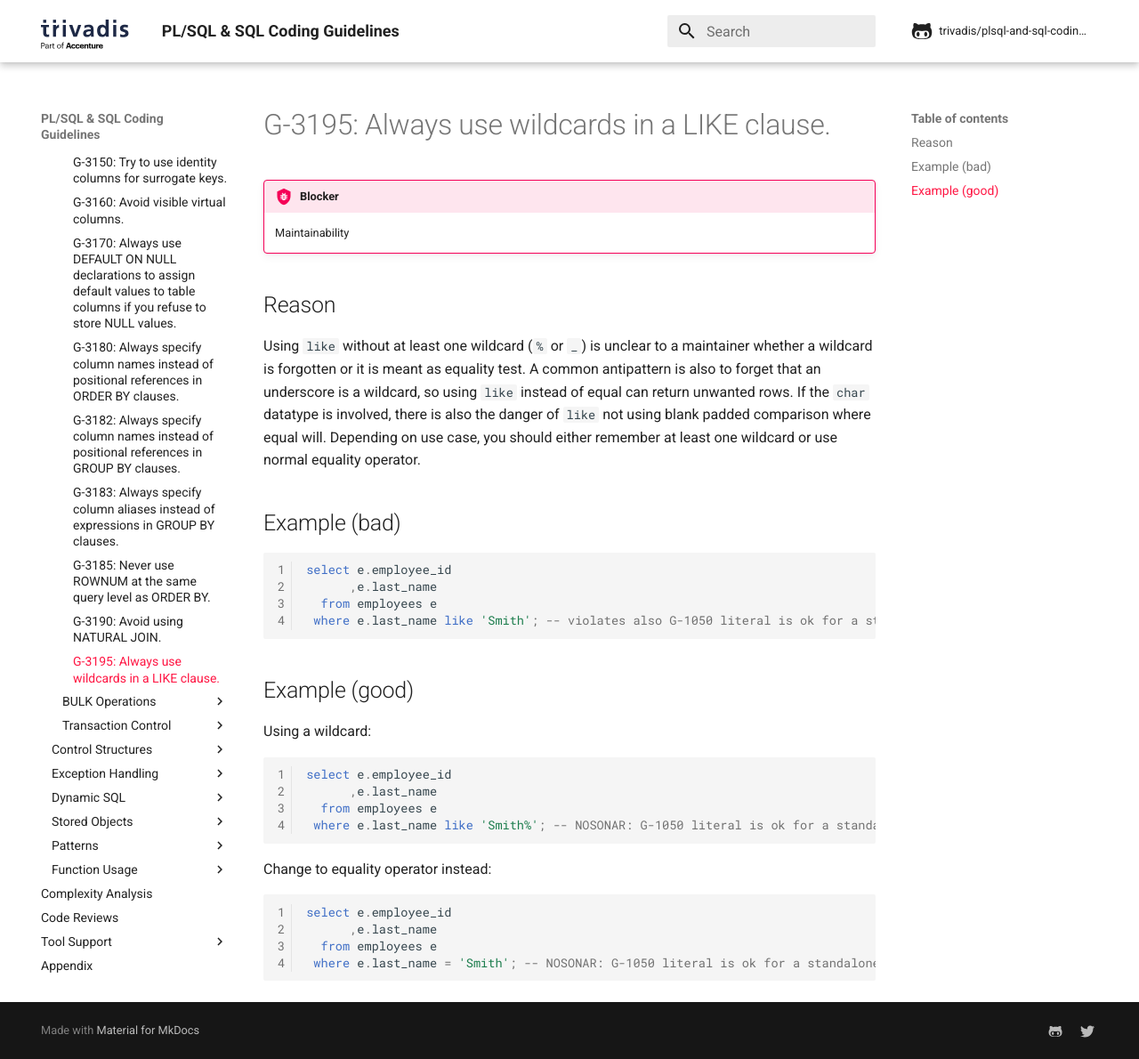
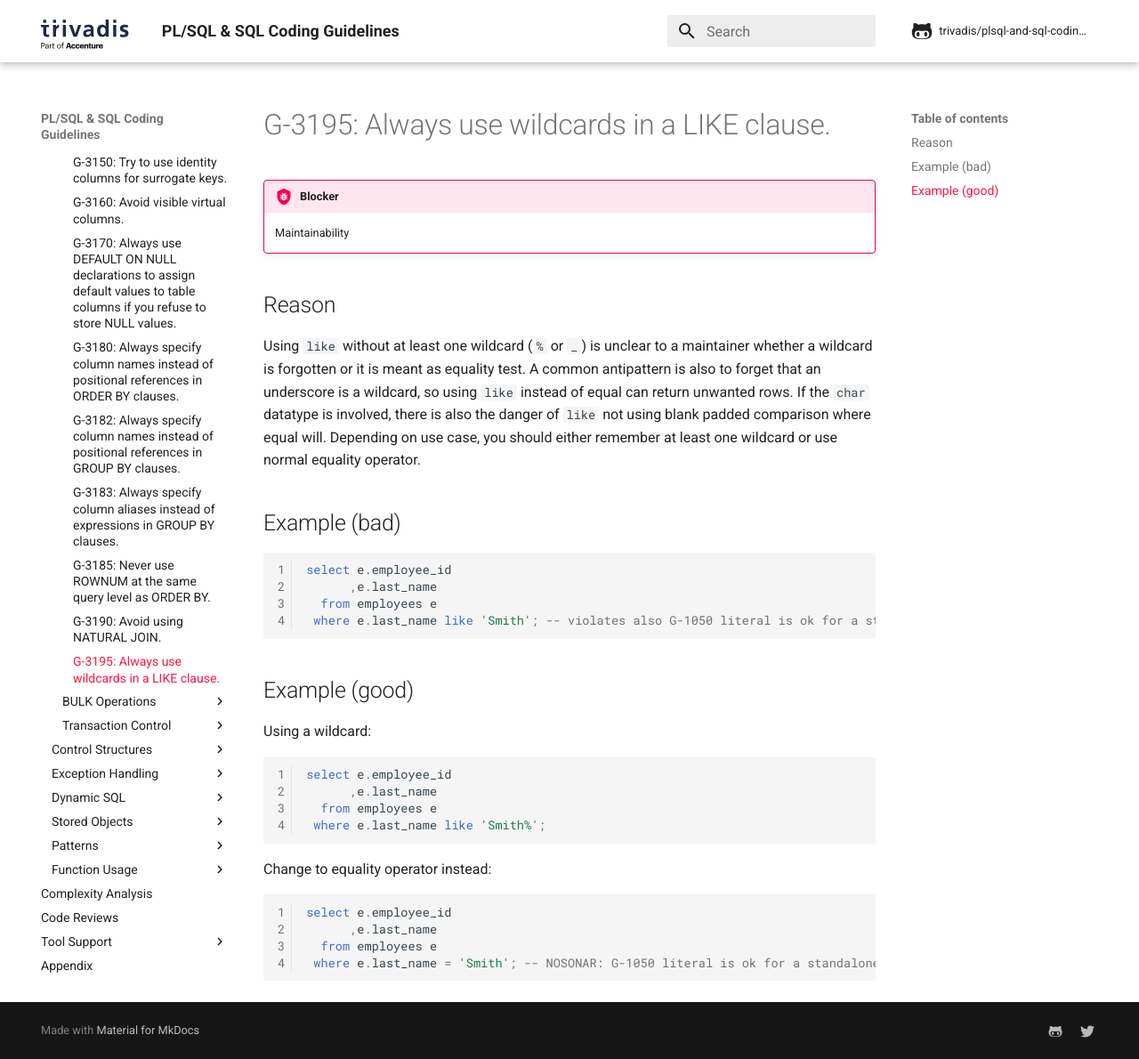
Before and after one commit to Trivadis/plsql-and-sql-coding-guidelines, an MkDocs documentation site: the page built from docs/4-language-usage/3-dml-and-sql/1-general/g-3195.md, in a window 1280 px wide and 1190 px high. Shown: the whole window at 89% size. Built offline with MkDocs 1.6.1 and Material for MkDocs 9.7.7, drawn with Linux system fonts in a browser that asks for light colours; comment, search, counter and statistics services are not loaded; the version menu is left out.

Commit message:
remove unnecssary NOSONAR marker for G-1050 in G-3195

````diff
--- a/docs/4-language-usage/3-dml-and-sql/1-general/g-3195.md
+++ b/docs/4-language-usage/3-dml-and-sql/1-general/g-3195.md
@@ -24,7 +24,7 @@ Using a wildcard:
 select e.employee_id
       ,e.last_name
   from employees e
- where e.last_name like 'Smith%'; -- NOSONAR: G-1050 literal is ok for a standalone query
+ where e.last_name like 'Smith%';
 ```
 
 Change to equality operator instead:
````
